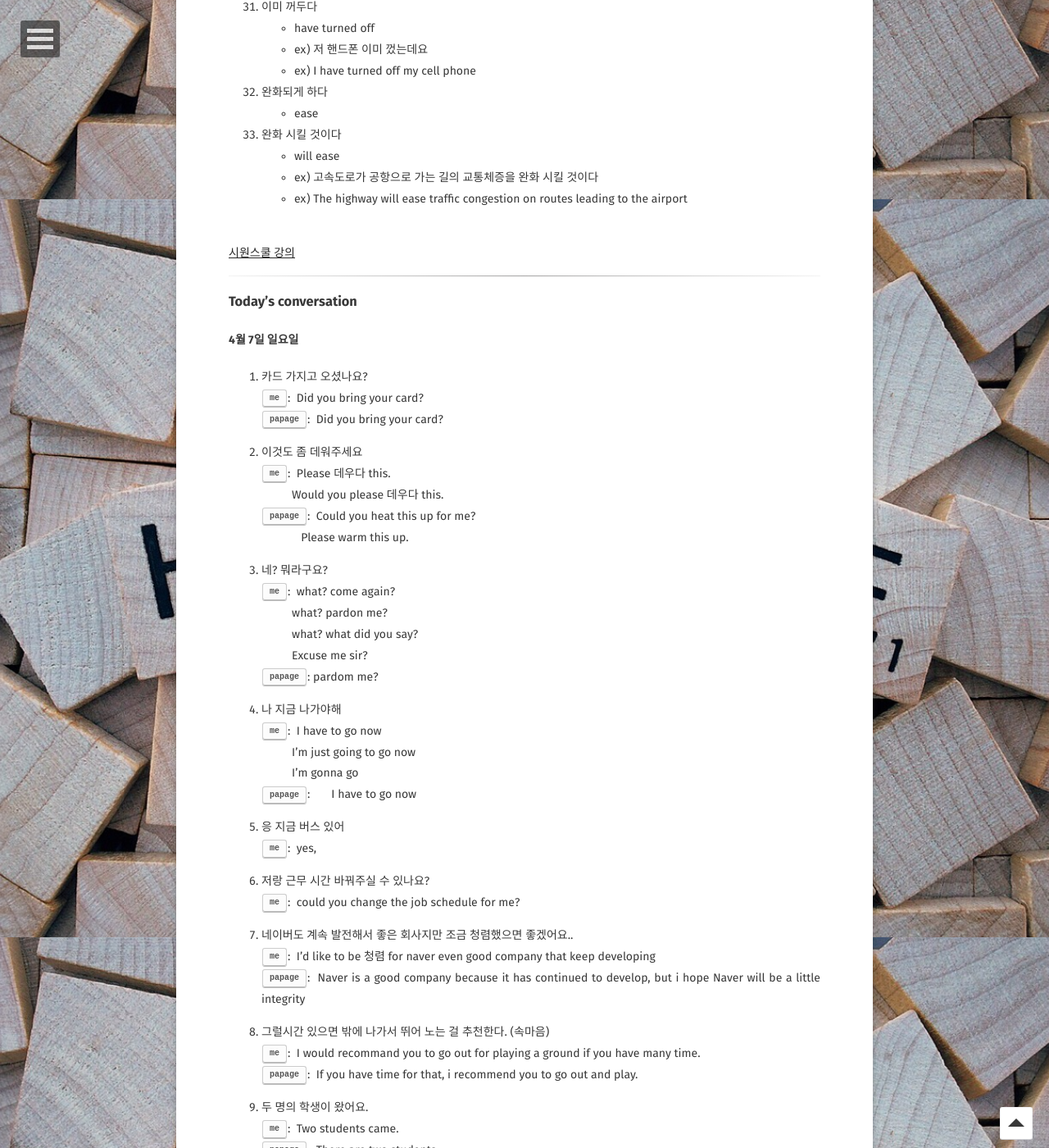
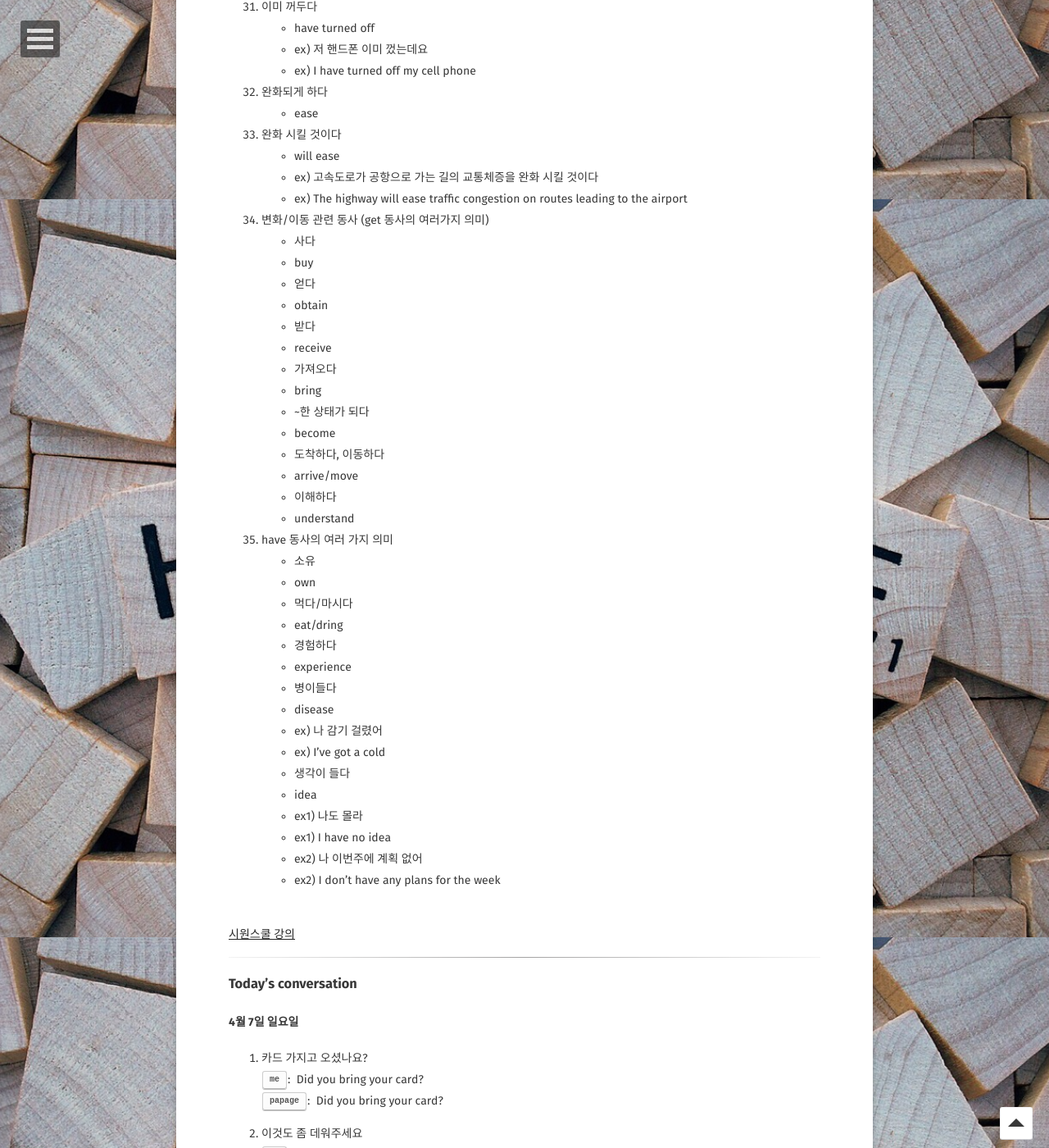
Before and after one commit to Jungjihyuk/JH_Life, a Jekyll site: the page built from _posts/2019-04-09-conversationinenglish.md, in a window 1280 px wide and 1400 px high, scrolled down 4257 px. Shown: the whole window at 82% size. Built offline with Jekyll 4.4.1, drawn with Linux system fonts in a browser that asks for light colours; some web fonts are replaced; comment, search, counter and statistics services are not loaded; some of the changed text lies outside the part shown.

Commit message:
일상영어 추가

```diff
--- a/_posts/2019-04-09-conversationinenglish.md
+++ b/_posts/2019-04-09-conversationinenglish.md
@@ -214,7 +214,39 @@ tag:
 - ex) 고속도로가 공항으로 가는 길의 교통체증을 완화 시킬 것이다
 - ex) The highway will ease traffic congestion on routes leading to the airport
 
+47. 변화/이동 관련 동사 (get 동사의 여러가지 의미)
+- 사다
+- buy
+- 얻다
+- obtain
+- 받다
+- receive
+- 가져오다
+- bring
+- ~한 상태가 되다
+- become
+- 도착하다, 이동하다
+- arrive/move
+- 이해하다
+- understand
 
+48. have 동사의 여러 가지 의미
+- 소유
+- own
+- 먹다/마시다
+- eat/dring
+- 경험하다
+- experience
+- 병이들다
+- disease
+- ex) 나 감기 걸렸어
+- ex) I've got a cold
+- 생각이 들다
+- idea
+- ex1) 나도 몰라
+- ex1) I have no idea
+- ex2) 나 이번주에 계획 없어
+- ex2) I don't have any plans for the week
 
 <br>
 [시원스쿨 강의](https://www.youtube.com/watch?v=yMwOU7u--h8&&t=52s)
@@ -303,3 +335,15 @@ tag:
 8. 저번에 말했던 밥집에서 가족들이랑 밥 먹었거든. <br>
 <kbd>me</kbd>:&nbsp;&nbsp;I have a lunch at restaurant that i told you with my family. <br>
 <kbd>papage</kbd>:&nbsp;&nbsp;I ate with my family at the restaurant i told you last time <br>
+
+4월 12일 금요일
+
+1. 너 이거 해볼래? <br>
+<kbd>blog</kbd>: &nbsp;&nbsp; Do you wanna try this? <br>
+
+2. 응, 하고 싶어<br>
+<kbd>blog</kbd>: &nbsp;&nbsp; I'm down with it(that)<br>
+&nbsp;&nbsp;&nbsp;&nbsp;&nbsp;&nbsp;&nbsp;&nbsp;&nbsp;&nbsp;&nbsp;I'm down for it
+
+3. 나 지금 기분 안좋아 <br>
+<kbd>blog</kbd>: &nbsp;&nbsp; I'm feeling down
```
